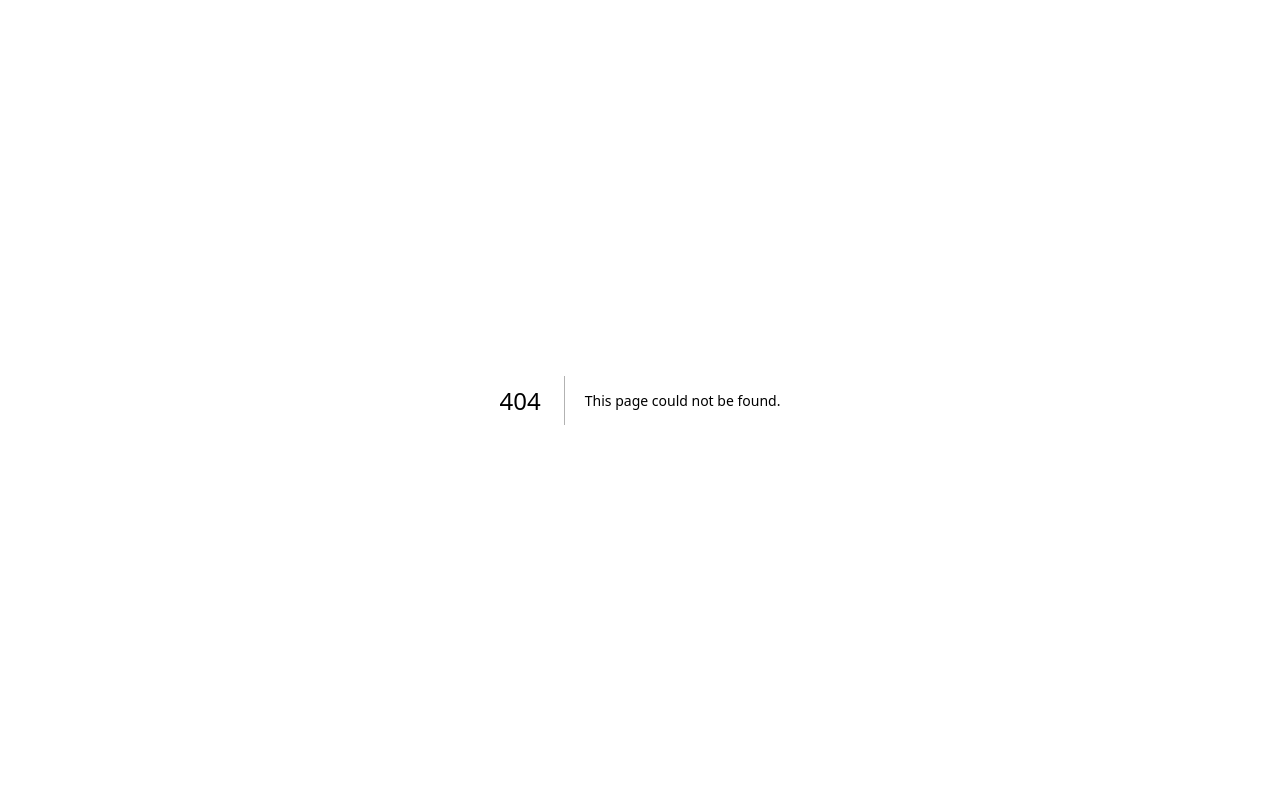
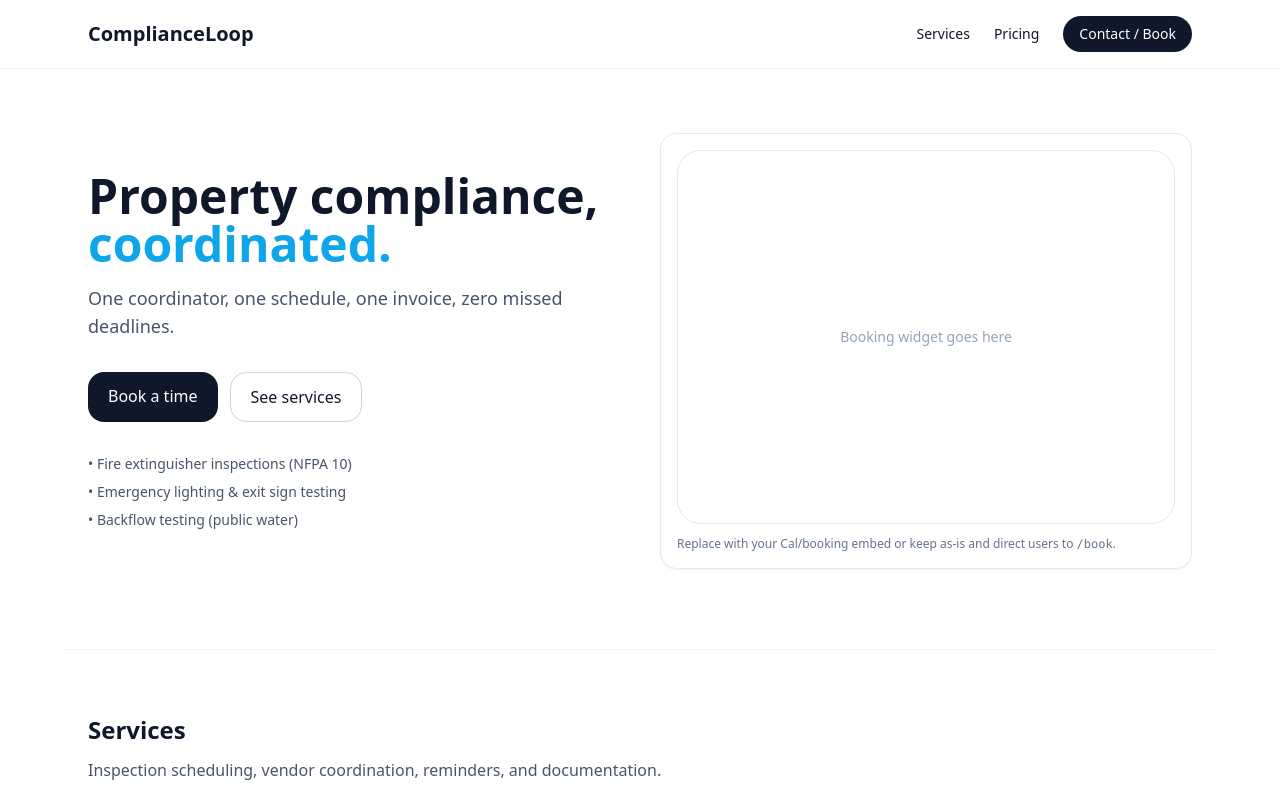
Before and after one commit to ComplianceLoop/complianceloop-site, a Next.js app: page / in a window 1280 px wide. Before the commit this address had no page. Shown: the top 800 px of the page. Built offline with nearby package versions, Linux system fonts and the light colour scheme.

Commit message:
Create page.tsx

```diff
--- /dev/null
+++ b/app/page.tsx
@@ -0,0 +1,70 @@
+// app/page.tsx
+import Link from "next/link";
+
+export default function Home() {
+  return (
+    <main className="min-h-screen bg-white text-slate-900">
+      <header className="sticky top-0 bg-white/80 backdrop-blur border-b border-slate-100">
+        <div className="mx-auto max-w-6xl px-6 py-4 flex items-center justify-between">
+          <div className="text-xl font-semibold">ComplianceLoop</div>
+          <nav className="flex items-center gap-6 text-sm">
+            <Link href="/#services" className="hover:opacity-80">Services</Link>
+            <Link href="/#pricing" className="hover:opacity-80">Pricing</Link>
+            <Link href="/book" className="rounded-full bg-slate-900 text-white px-4 py-2 hover:opacity-90">
+              Contact / Book
+            </Link>
+          </nav>
+        </div>
+      </header>
+
+      <section className="mx-auto max-w-6xl px-6 pt-16 pb-20 grid md:grid-cols-2 gap-10 items-center">
+        <div>
+          <h1 className="text-4xl md:text-5xl font-bold leading-tight">
+            Property compliance, <span className="text-sky-500">coordinated.</span>
+          </h1>
+          <p className="mt-4 text-lg text-slate-600">
+            One coordinator, one schedule, one invoice, zero missed deadlines.
+          </p>
+          <div className="mt-8 flex gap-3">
+            <Link href="/book" className="rounded-lg bg-slate-900 text-white px-5 py-3 hover:opacity-90">
+              Book a time
+            </Link>
+            <Link href="/#services" className="rounded-lg border border-slate-300 px-5 py-3 hover:bg-slate-50">
+              See services
+            </Link>
+          </div>
+
+          <ul className="mt-8 space-y-2 text-sm text-slate-600">
+            <li>• Fire extinguisher inspections (NFPA 10)</li>
+            <li>• Emergency lighting & exit sign testing</li>
+            <li>• Backflow testing (public water)</li>
+          </ul>
+        </div>
+
+        <div className="rounded-2xl border border-slate-200 shadow-sm p-4">
+          {/* Placeholder for a booking card preview */}
+          <div className="aspect-[4/3] w-full rounded-xl border border-slate-200 grid place-items-center">
+            <span className="text-slate-400 text-sm">Booking widget goes here</span>
+          </div>
+          <p className="mt-3 text-xs text-slate-500">
+            Replace with your Cal/booking embed or keep as-is and direct users to <code>/book</code>.
+          </p>
+        </div>
+      </section>
+
+      <section id="services" className="mx-auto max-w-6xl px-6 py-16 border-t border-slate-100">
+        <h2 className="text-2xl font-semibold">Services</h2>
+        <p className="mt-3 text-slate-600">Inspection scheduling, vendor coordination, reminders, and documentation.</p>
+      </section>
+
+      <section id="pricing" className="mx-auto max-w-6xl px-6 py-16 border-t border-slate-100">
+        <h2 className="text-2xl font-semibold">Pricing</h2>
+        <p className="mt-3 text-slate-600">Flat-fee packages. Custom quotes for multi-site portfolios.</p>
+      </section>
+
+      <footer className="mx-auto max-w-6xl px-6 py-10 border-t border-slate-100 text-sm text-slate-500">
+        © {new Date().getFullYear()} ComplianceLoop
+      </footer>
+    </main>
+  );
+}
```
